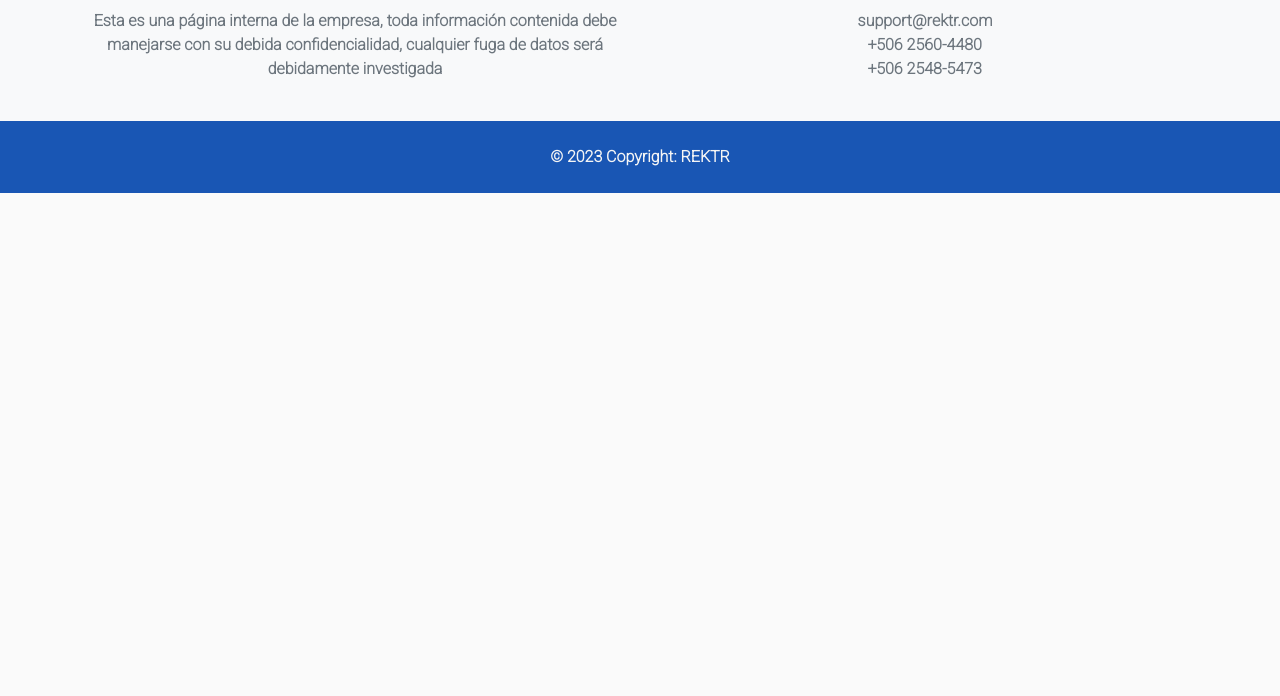
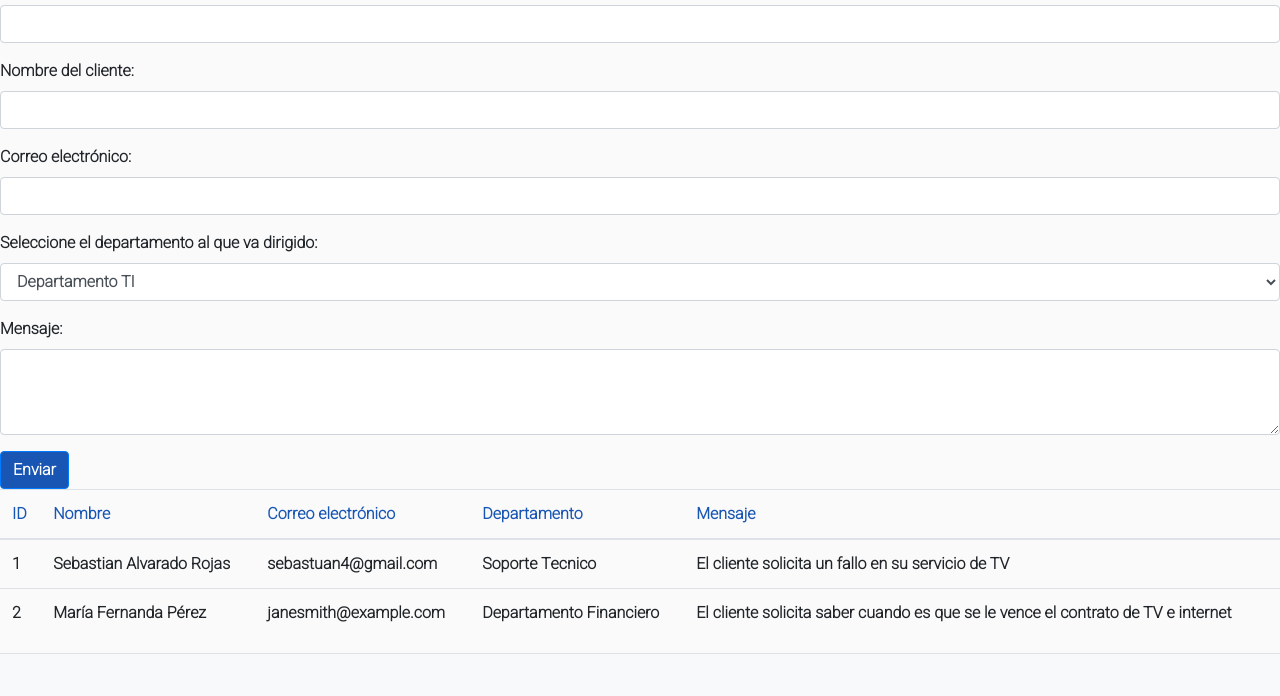
Before and after one commit to sebastuan4/ProyectoProgra, a plain HTML site: page suggestions.html in a window 1280 px wide. Shown: the part 141-837 px from the top of the page. Before the commit the page ends 800 px from the top, so only its background shows below. Drawn offline with nearby package versions, Linux system fonts and the light colour scheme.

Commit message:
Implementacion de tickets y de fuente a algunas partes

```diff
--- a/css/style.css
+++ b/css/style.css
@@ -30,6 +30,31 @@ footer
 footer h6
 {
     font-family:'Heebo', sans-serif;
-
     font-weight: bolder;
 }
+
+section
+{
+    font-family:'Heebo', sans-serif;
+    font-weight: bolder;
+}
+
+form h1
+{
+    font-family:'Heebo', sans-serif;
+    font-weight: bolder;
+}
+
+thead
+{
+    font-family:'Heebo', sans-serif;
+    font-weight: bolder;
+    color:#1956B4 ;
+}
+
+/*form de tickets*/
+
+.btn-primary
+{
+    background-color: #1956B4;
+}
--- a/suggestions.html
+++ b/suggestions.html
@@ -7,7 +7,7 @@
     <!-- CSS -->
     <link rel="stylesheet" href="https://cdn.jsdelivr.net/npm/bootstrap@4.3.1/dist/css/bootstrap.min.css" integrity="sha384-ggOyR0iXCbMQv3Xipma34MD+dH/1fQ784/j6cY/iJTQUOhcWr7x9JvoRxT2MZw1T" crossorigin="anonymous">
     <link rel="stylesheet" href="css/style.css">
-    <title>Inserte Titulo</title>
+    <title>Tickets REKTR </title>
   </head>
   <body>
     <!-- Navbar -->
@@ -34,7 +34,7 @@
                 <a class="nav-link" href="suppliers.html">Proveedores</a>
             </li>
             <li class="nav-item active">
-                <a class="nav-link" href="suggestions.html">Sugerencias<span class="sr-only">(current)</span></a>
+                <a class="nav-link" href="suggestions.html">Tickets<span class="sr-only">(current)</span></a>
             </li>
         </ul>
         <form class="form-inline my-2 my-lg-0">
@@ -44,8 +44,84 @@
         </div>
     </nav>
     <!--  --------------------↓ Aqui va el contenido ↓  -------------------->
+    <section>
+        <head>
+            <title>Nuevo ticket</title>
+
+          </head>
+        <form  action="procesar_formulario.php" method="post" onsubmit="mostrarMensaje(event)">
+            <h1 class="text-center">Ticket nuevo:</h1>
+            <div class="form-group">
+              <label for="id">ID:</label>
+              <input type="text" class="form-control" id="id" name="id" required>
+            </div>
+            <div class="form-group">
+              <label for="nombre">Nombre del cliente:</label>
+              <input type="text" class="form-control" id="nombre" name="nombre" required>
+            </div>
+            <div class="form-group">
+              <label for="email">Correo electrónico:</label>
+              <input type="email" class="form-control" id="email" name="email" required>
+            </div>
+            <div class="form-group">
+                <label for="opciones">Seleccione el departamento al que va dirigido:</label>
+                <select class="form-control" id="opciones">
+                  <option value="opcion1">Departamento TI</option>
+                  <option value="opcion2">Departamento Financiero</option>
+                  <option value="opcion3">Departamento Administrativo</option>
+                  <option value="opcion4">Soporte Tecnico</option>
+                </select>
+              </div>
+
+            <div class="form-group">
+              <label for="mensaje">Mensaje:</label>
+              <textarea class="form-control" id="mensaje" name="mensaje" rows="3" required></textarea>
+            </div>
+            <button type="submit" class="btn btn-primary">Enviar</button>
+          </form>
+
+          <script>
+          function mostrarMensaje(event)
+          {
+            event.preventDefault(); // evita el envío del formulario
+            alert("Ticket cargado");
+            window.location.href = "suggestions.html"; // redirige a la página principal
+          }
+          </script>
+
+        <!--  --------------------↓ Tickets precargardos ↓  -------------------->
+      <table class="table">
+        <thead>
+          <tr>
+            <th>ID</th>
+            <th>Nombre</th>
+            <th>Correo electrónico</th>
+            <th>Departamento</th>
+            <th>Mensaje</th>
+          </tr>
+        </thead>
+        <tbody>
+          <tr>
+            <td>1</td>
+            <td>Sebastian Alvarado Rojas</td>
+            <td>sebastuan4@gmail.com</td>
+            <td>Soporte Tecnico</td>
+            <td>El cliente solicita un fallo en su servicio de TV</td>
+          </tr>
+          <tr>
+            <td>2</td>
+            <td>María Fernanda Pérez</td>
+            <td>janesmith@example.com</td>
+            <td>Departamento Financiero</td>
+            <td>El cliente solicita saber cuando es que se le vence el contrato de TV e internet</td>
+          </tr>
+
+    </section>
 
 
+          <!-- Agrega aquí más filas para mostrar más tickets cargados -->
+        </tbody>
+      </table>
     <!-- Footer -->
     <footer class="text-center text-lg-start bg-light text-muted">
         <section class="d-flex justify-content-center justify-content-lg-between p-0 border-bottom"></section>
```
Also changed, not shown: clients.html (+2 -2 lines), index.html (+1 -1 lines), news.html (+2 -2 lines), suppliers.html (+2 -2 lines).
